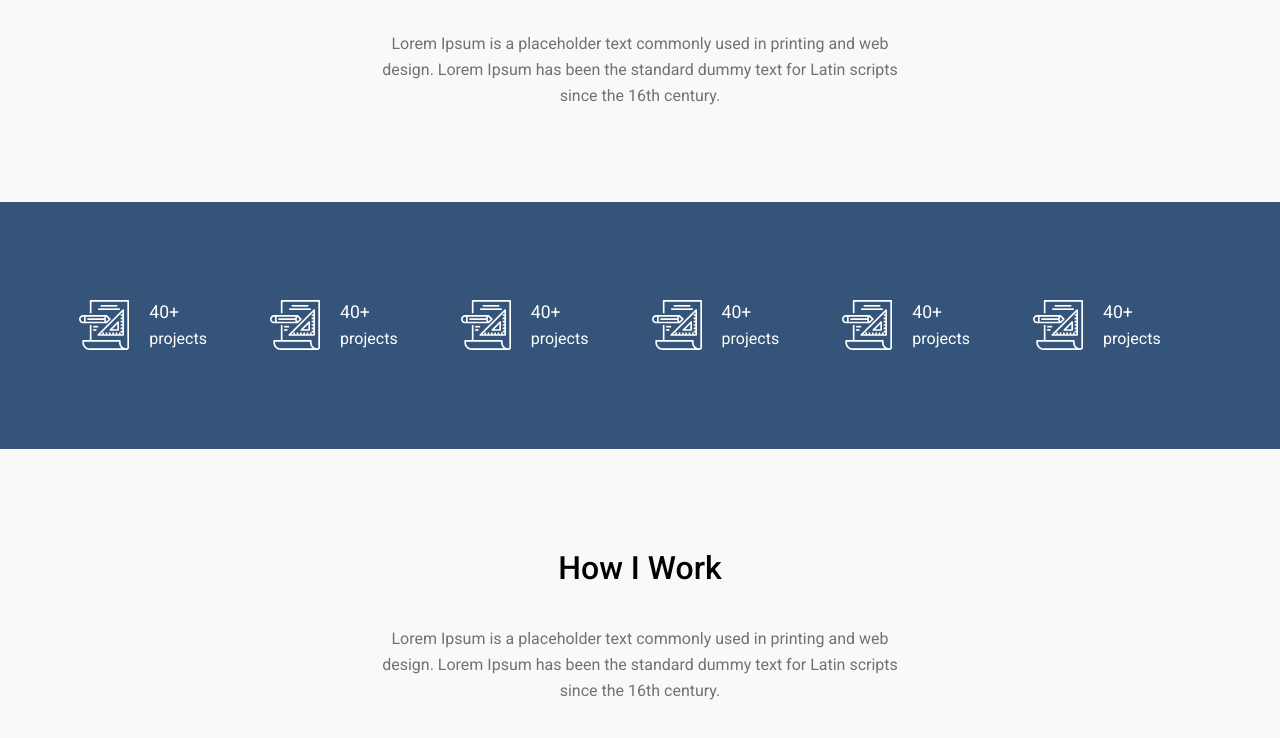
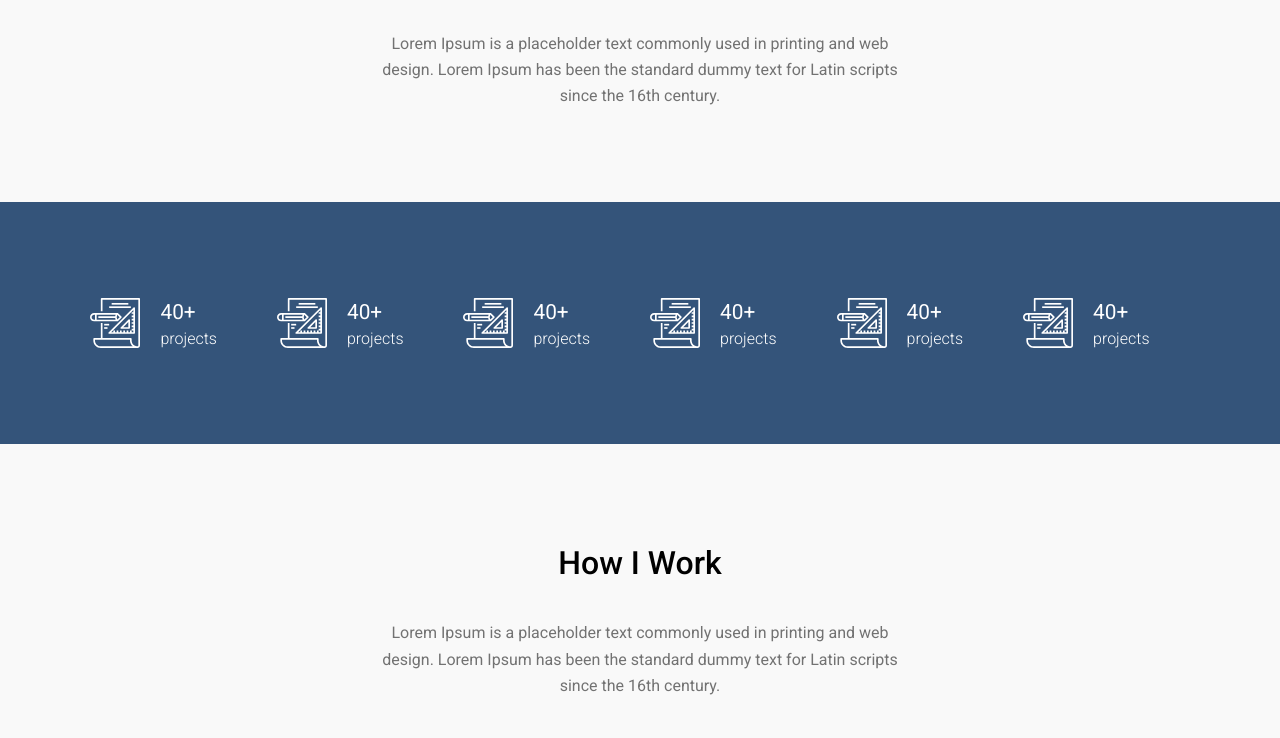
Before and after one commit to Chellsi/fullstack_hw9, a website: page index.html in a window 1280 px wide. Shown: the part 858-1596 px from the top of the page. Drawn offline with nearby package versions, Linux system fonts and the light colour scheme.

Commit message:
projects panel

```diff
--- a/assets/styles.css
+++ b/assets/styles.css
@@ -188,7 +188,7 @@ a {
     display: flex;
     flex-wrap: wrap;
     justify-content: center;
-    gap: calc(var(--gap-xxl) + 0.2em);
+    gap: var(--gap-xxl);
 }
 
 .projects__item {
@@ -202,6 +202,20 @@ a {
     display: flex;
     flex-direction: column;
     align-items: flex-start;
+    gap: 5px;
+}
+
+.projects__item__title {
+    font-size: 1.3rem;
+    font-weight: 400;
+    line-height: 1.3;
+}
+
+.projects__item__description {
+    font-size: 1rem;
+    font-weight: 300;
+    margin-bottom: 0;
+    line-height: 1;
 }
 
 .item__icon {
--- a/index.html
+++ b/index.html
@@ -41,43 +41,43 @@
                 <li class="projects__item">
                     <img class="item__icon" src="assets/img/item_icon.svg" alt="item_icon">
                     <div class="projects__item__text">
-                        <h3>40+</h3>
-                        <span>projects</span>
+                        <h3 class="projects__item__title">40+</h3>
+                        <span class="projects__item__description">projects</span>
                     </div>
                 </li>
                 <li class="projects__item">
                     <img class="item__icon" src="assets/img/item_icon.svg" alt="item_icon">
                     <div class="projects__item__text">
-                        <h3>40+</h3>
-                        <span>projects</span>
+                        <h3 class="projects__item__title">40+</h3>
+                        <span class="projects__item__description">projects</span>
                     </div>
                 </li>
                 <li class="projects__item">
                     <img class="item__icon" src="assets/img/item_icon.svg" alt="item_icon">
                     <div class="projects__item__text">
-                        <h3>40+</h3>
-                        <span>projects</span>
+                        <h3 class="projects__item__title">40+</h3>
+                        <span class="projects__item__description">projects</span>
                     </div>
                 </li>
                 <li class="projects__item">
                     <img class="item__icon" src="assets/img/item_icon.svg" alt="item_icon">
                     <div class="projects__item__text">
-                        <h3>40+</h3>
-                        <span>projects</span>
+                        <h3 class="projects__item__title">40+</h3>
+                        <span class="projects__item__description">projects</span>
                     </div>
                 </li>
                 <li class="projects__item">
                     <img class="item__icon" src="assets/img/item_icon.svg" alt="item_icon">
                     <div class="projects__item__text">
-                        <h3>40+</h3>
-                        <span>projects</span>
+                        <h3 class="projects__item__title">40+</h3>
+                        <span class="projects__item__description">projects</span>
                     </div>
                 </li>
                 <li class="projects__item">
                     <img class="item__icon" src="assets/img/item_icon.svg" alt="item_icon">
                     <div class="projects__item__text">
-                        <h3>40+</h3>
-                        <span>projects</span>
+                        <h3 class="projects__item__title">40+</h3>
+                        <span class="projects__item__description">projects</span>
                     </div>
                 </li>
             </ul>
```
